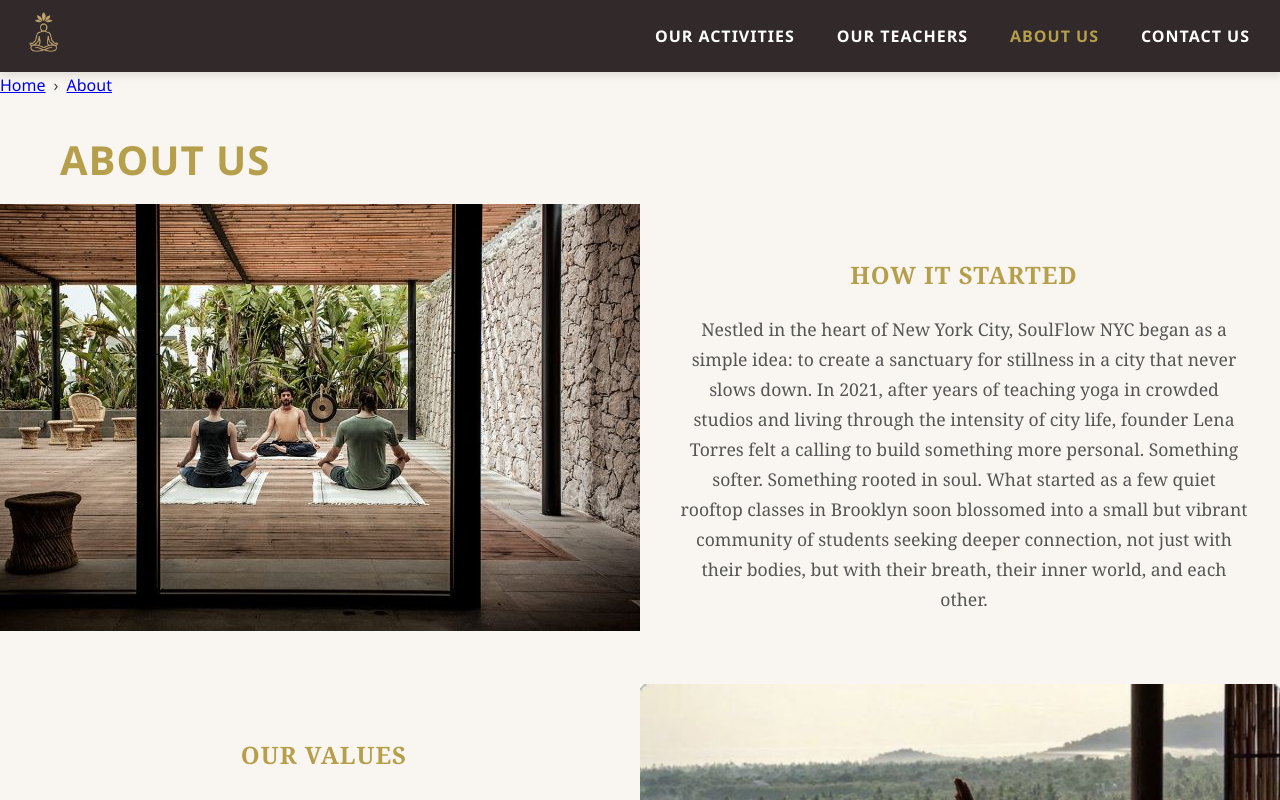
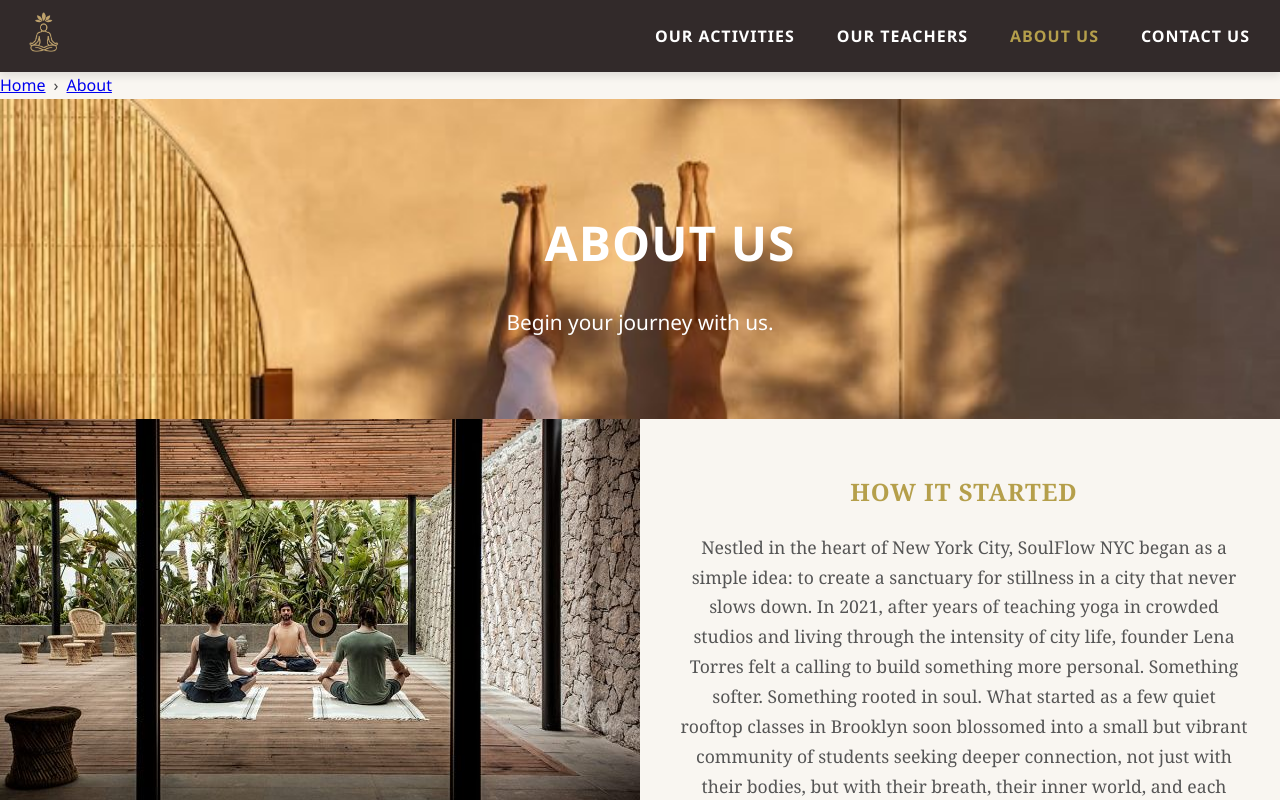
Before and after one commit to MilagrosCasaperalta/Hypermedia-Applications-Project, a Nuxt app: page /about in a window 1280 px wide. Shown: the top 800 px of the page. Built offline with nearby package versions, Linux system fonts and the light colour scheme; no server answers.

Commit message:
Created TheMap component and modified About us page

```diff
--- /dev/null
+++ b/components/TheMap.vue
@@ -0,0 +1,52 @@
+<template>
+  <section class="contact-map-section">
+    <div class="contact-info">
+      <h2>Visit Us</h2>
+      <p><strong>Address:</strong> Manhattan, New York, NY</p>
+      <p><strong>Phone:</strong> (123) 456-7890</p>
+      <p><strong>Email:</strong> SoulFlowContact@soulflow.com</p>
+    </div>
+
+    <div class="map-container">
+      <iframe
+        :src="googleMapLink"
+        width="100%"
+        height="100%"
+        style="border:0;"
+        allowfullscreen=""
+        loading="lazy"
+        referrerpolicy="no-referrer-when-downgrade">
+      </iframe>
+    </div>
+  </section>
+</template>
+
+
+<script setup>
+const googleMapLink = "https://www.google.com/maps/embed?pb=!1m18!1m12!1m3!1d96708.35377155337!2d-74.05163129619848!3d40.75903219789612!2m3!1f0!2f0!3f0!3m2!1i1024!2i768!4f13.1!3m3!1m2!1s0x89c2588f046ee661%3A0xa0b3281fcecc08c!2sManhattan%2C%20New%20York%2C%20Stati%20Uniti!5e0!3m2!1sit!2sit!4v1748767827946!5m2!1sit!2sit"
+</script>
+
+
+<style scoped>
+.contact-map-section {
+  display: flex;
+  flex-wrap: wrap;
+  gap: 20px;
+  padding: 40px 20px;
+  background-color: #f8f8f8;
+}
+
+.contact-info {
+  flex: 1;
+  min-width: 280px;
+  max-width: 400px;
+}
+
+.map-container {
+  flex: 2;
+  min-width: 300px;
+  height: 300px;
+  border-radius: 8px;
+  overflow: hidden;
+}
+</style>
--- a/components/TheParagraph.vue
+++ b/components/TheParagraph.vue
@@ -87,7 +87,6 @@
     .paragraph-text-only {
         position: relative;
         width: 100%;
-
     }
 
 /* Additional spacing between text and the paragraph image  */
@@ -103,7 +102,7 @@
 /* Prevent huge margin top space, as the whole component is already spaced apart */
 .left-paragraph :first-child,
 .right-paragraph :first-child {
-  margin-top: 0px;
+  margin-top: 1px;
 }
 
 /* Image layout */
--- a/pages/about.vue
+++ b/pages/about.vue
@@ -1,7 +1,12 @@
 <template>
 
-
+  <section class="hero">
+      <div class="overlay"></div>
+      <div class="hero-content">
         <h1>About us</h1>
+        <p>Begin your journey with us.</p>
+      </div>
+    </section>
 
         <TheParagraph image='/img/about/first_about.jpg'
                       image-cap=''
@@ -136,6 +141,39 @@
     }
 
 
+.hero {
+  position: relative;
+  background-image: url('/img/contact/contact_us_main.jpg');
+  background-size: cover;
+  background-position: center;
+  height: 40vh;
+  overflow: hidden;
+}
+
+.hero-content {
+  position: absolute;
+  z-index: 1;
+  bottom: 40px;
+  left: 50%;
+  transform: translateX(-50%);
+  text-align: center;
+  max-width: 700px;
+  padding: 0 20px;
+}
+
+.hero-content h1 {
+  font-size: 3rem;
+  margin-bottom: 20px;
+  color: white;
+}
+
+.hero-content p {
+  font-size: 1.3rem;
+  margin-bottom: 20px;
+  color: white;
+}
+
+
 @media screen and (max-width: 768px) {
     .container {
         padding: 20px 15px;
--- a/pages/contact.vue
+++ b/pages/contact.vue
@@ -1,3 +1,6 @@
+import TheMap from '~/components/TheMap.vue'
+
+
 <template>
    <section class="hero">
       <div class="overlay"></div>
@@ -6,11 +9,17 @@
         <p>Begin your journey with us.</p>
       </div>
     </section>
+
+    <TheMap />
+
+     <section class="section newsletter">
+      <NewsletterForm />
+    </section>
+
   </template>
 
 
 <style scoped>
-
 .hero {
   position: relative;
   background-image: url('/img/contact/contact_us_main.jpg');
@@ -42,6 +51,10 @@
   margin-bottom: 20px;
   color: white;
 }
+.section {
+  padding: 60px 30px;
+  text-align: center;
+}
 </style>
 
 
```
